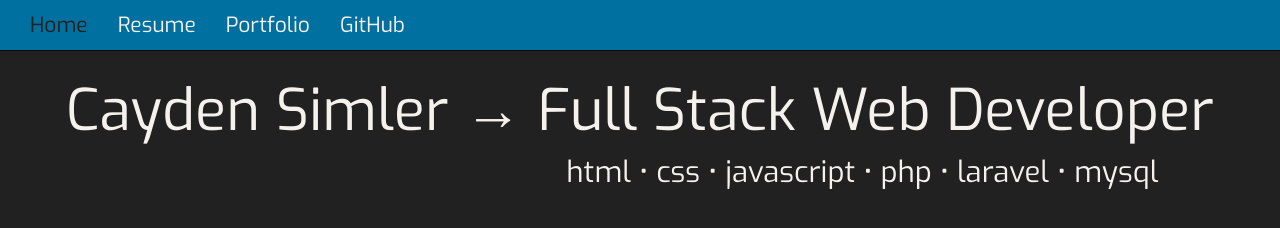
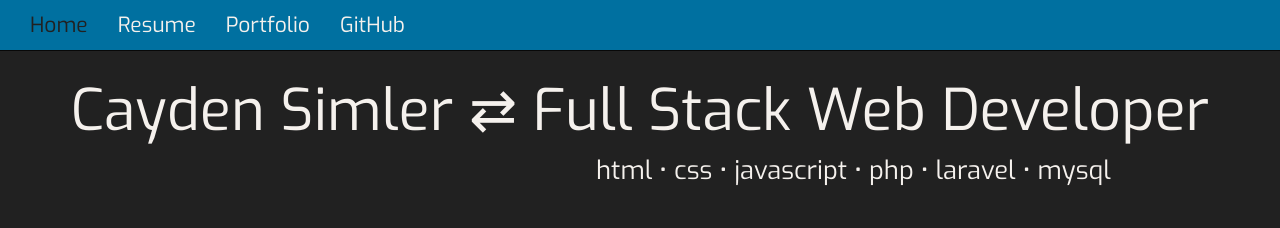
Before and after one commit to caydensimler/caydensimler.github.io, a plain HTML site: page index.html in a window 1280 px wide. Drawn offline with Linux system fonts and the light colour scheme.

Commit message:
Made minor changes to fix breaking issue on mobile

```diff
--- a/css/welcome.css
+++ b/css/welcome.css
@@ -143,17 +143,13 @@ hr {
 
 .homeNameDescription {
 	color: #F5F1ED;
-	font-size: 2.3vw;
-	text-align: right;
+	font-size: 2vw;
+	text-align: center;
 }
 
-.backgroundHomepage {
-	background-color: #0070A0;
-	opacity: .5;
-}
 
 .introText {
-	font-size: 2.6vw;
+	font-size: 2.8vw;
 	text-align: center;
 	color: #F5F1ED;
 	padding-top: 70px;
--- a/index.html
+++ b/index.html
@@ -45,9 +45,9 @@
 
 
 	<!-- Introduction of Page-->
-	<div class="homeNameText col-xs-12">Cayden Simler &rarr; Full Stack Web Developer</div>
+	<div class="homeNameText col-xs-12">Cayden Simler &#8644; Full Stack Web Developer</div>
 
-	<div class="col-xs-11 homeNameDescription">
+	<div class="col-xs-offset-5 col-xs-6 homeNameDescription">
 		<p>html &#8226; css &#8226; javascript &#8226; php &#8226; laravel &#8226; mysql</p>
 	</div>
 
```
